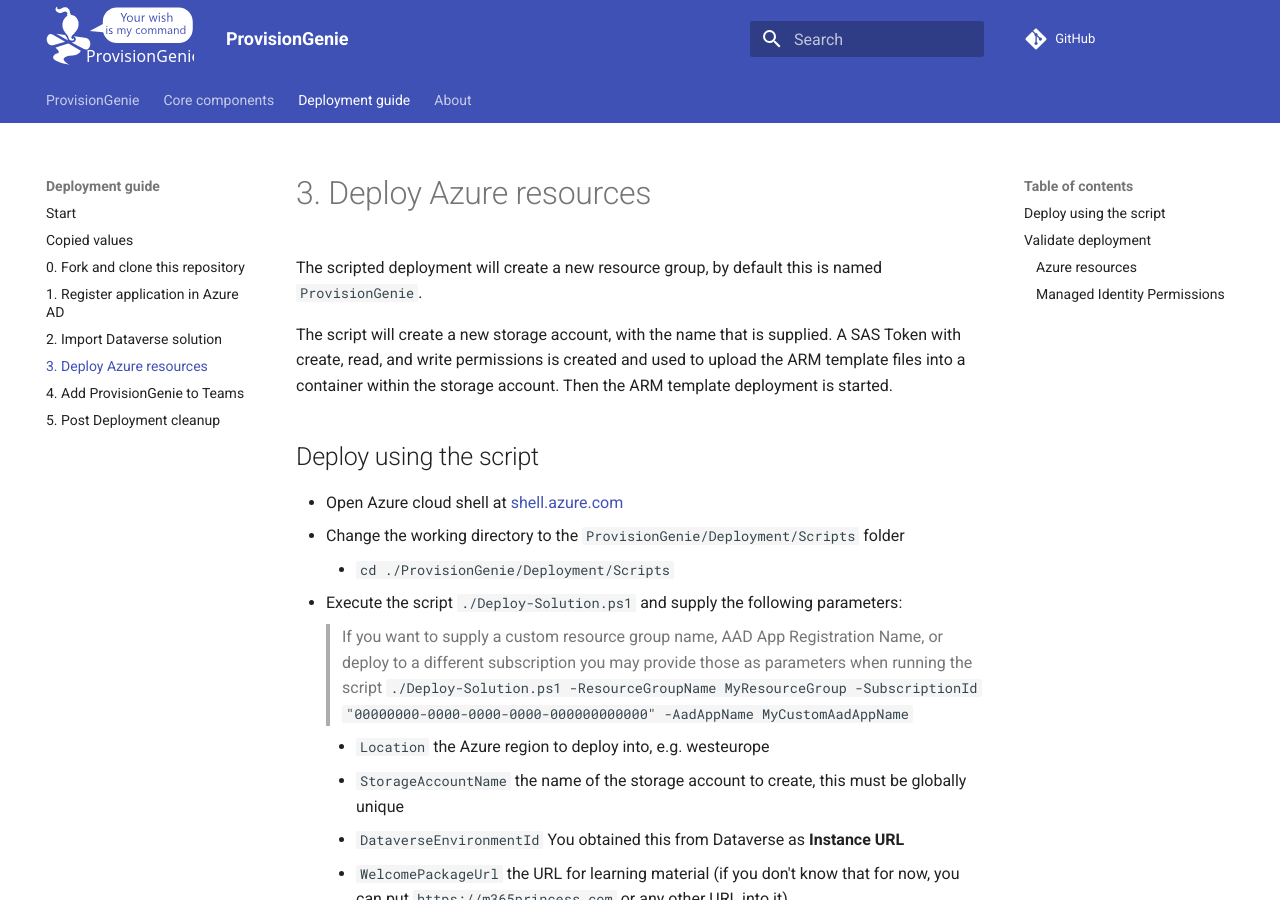
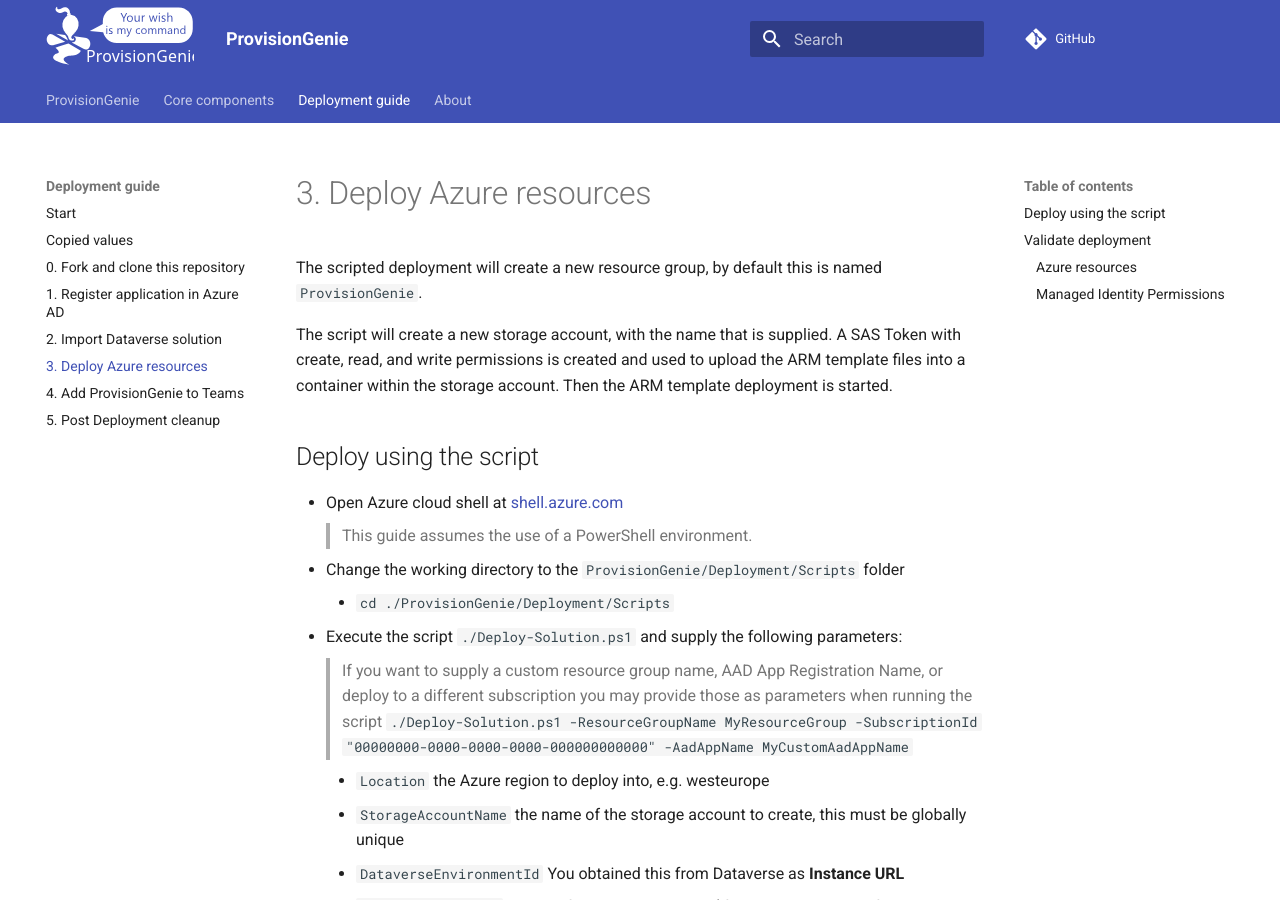
Before and after one commit to ProvisionGenie/ProvisionGenie, an MkDocs documentation site: the page built from Docs/docs/deploymentguide/3-deployazureresources.md, in a window 1280 px wide and 900 px high. Built offline with MkDocs 1.6.1 and Material for MkDocs 9.7.7, drawn with Linux system fonts in a browser that asks for light colours; comment, search, counter and statistics services are not loaded.

```diff
--- a/Docs/docs/deploymentguide/3-deployazureresources.md
+++ b/Docs/docs/deploymentguide/3-deployazureresources.md
@@ -7,6 +7,7 @@
 ## Deploy using the script
 
 - Open Azure cloud shell at [shell.azure.com](https://shell.azure.com)
+> This guide assumes the use of a PowerShell environment.
 - Change the working directory to the `ProvisionGenie/Deployment/Scripts` folder
     - `cd ./ProvisionGenie/Deployment/Scripts`
 - Execute the script `./Deploy-Solution.ps1` and supply the following parameters:
```
Also changed, not shown: 1 other file.
